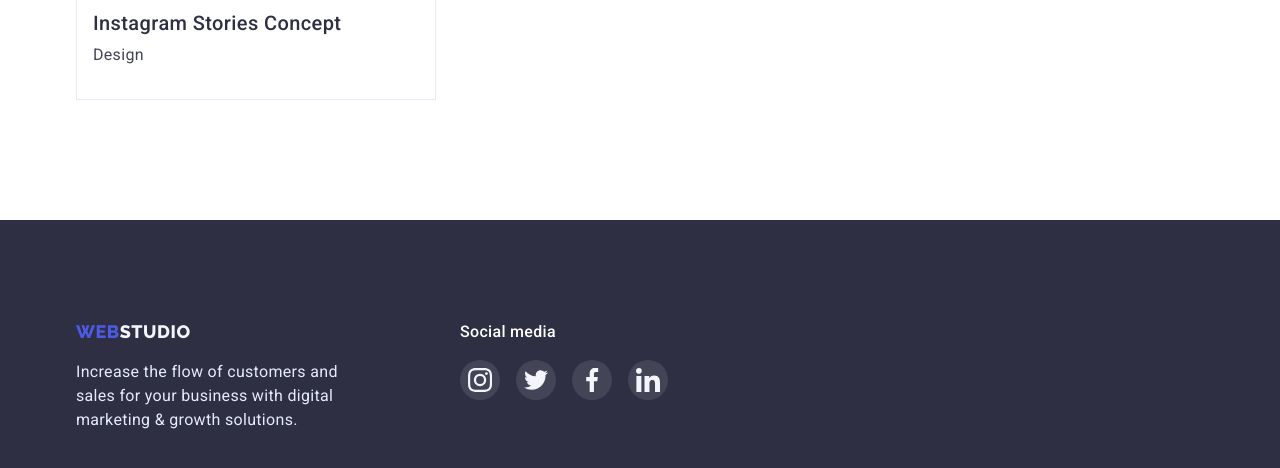
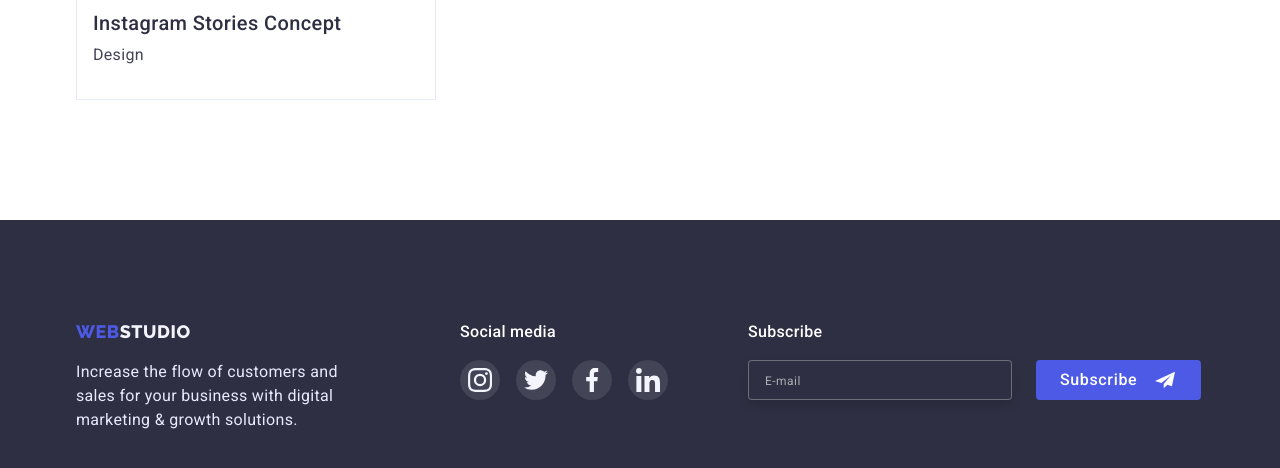
Before and after one commit to MikeSkliar/goit-markup-hw-06, a plain HTML site: page portfolio.html in a window 1280 px wide. Shown: the part 990-1458 px from the top of the page. Drawn offline with nearby package versions, Linux system fonts and the light colour scheme.

Commit message:
finished

```diff
--- a/portfolio.html
+++ b/portfolio.html
@@ -172,8 +172,7 @@
     <footer class="footer">
         <div class="container footer-container">
             <div class="left-side-footer">
-                <a class="logo link footer-logo" href="./index.html">Web<span
-                        class="logo-second-part-footer">Studio</span>
+                <a class="logo link footer-logo" href="./index.html">Web<span class="logo-second-part-footer">Studio</span>
                 </a>
                 <p class="why-choose-us">Increase the flow of customers and sales for your business with digital
                     marketing &
@@ -213,6 +212,17 @@
                     </li>
                 </ul>
             </div>
+            <div class="max-right-side-footer">
+                <p class="subscription-footer">Subscribe</p>
+                <form class="subscription-form">
+                    <input type="email" name="user_email" class="user-subscription-email" placeholder="E-mail" required>
+                    <button type="submit" class="subscription-btn">Subscribe<svg class="subscription-btn-icon" width="24px"
+                            height="20px">
+                            <use href="./images/sprite.svg#icon-subscription"></use>
+                        </svg>
+                    </button>
+                </form>
+            </div>
         </div>
     </footer>
 
```
